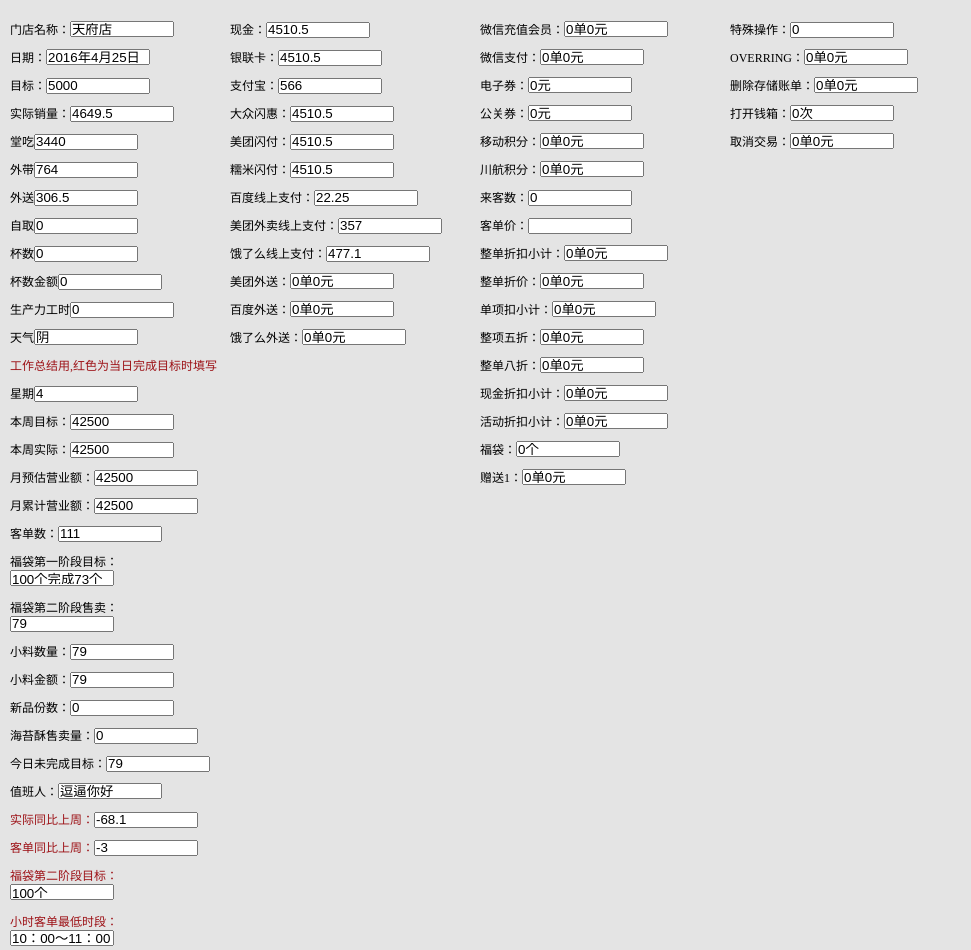
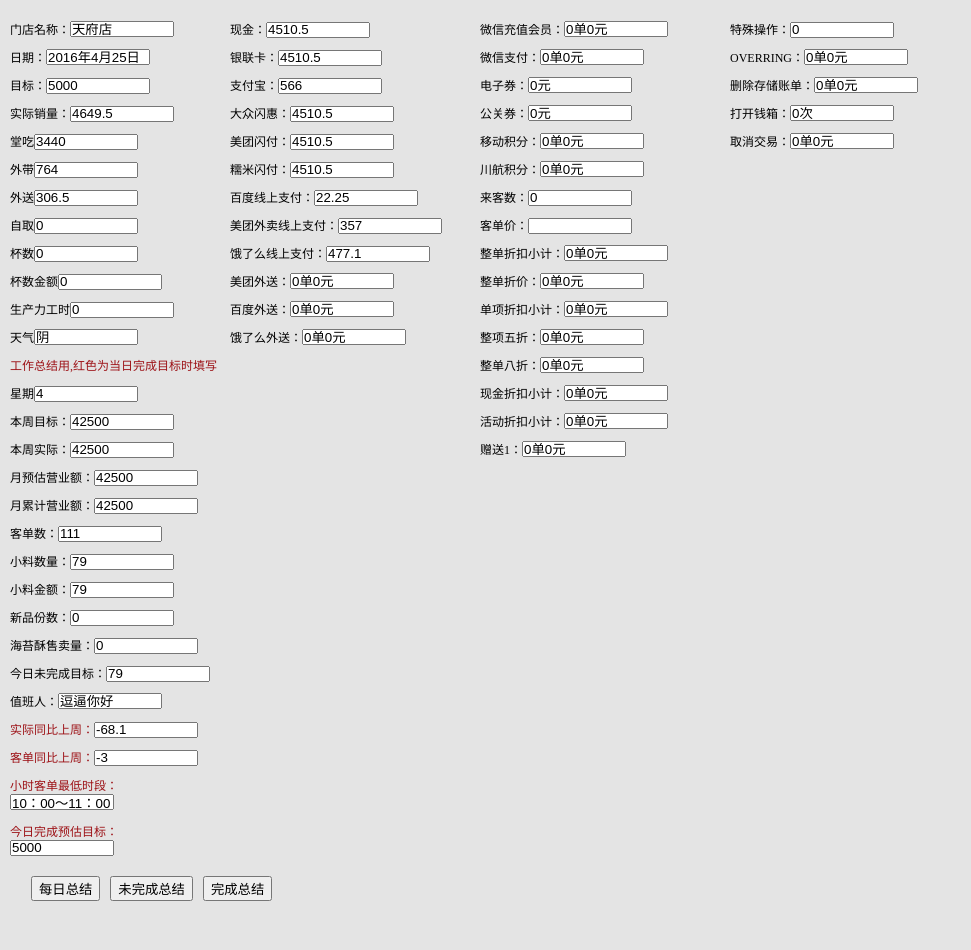
Before and after one commit to rsl140/Meetfresh-Account-Book, a plain HTML site: page index.html in a window 1280 px wide. Shown: the top 950 px of the page, without its empty margins (0-971 px from the left). After the commit the page ends 926 px from the top, so only its background shows below. Drawn offline with Linux system fonts and the light colour scheme.

Commit message:
Update index.html
delete 福袋

```diff
--- a/index.html
+++ b/index.html
@@ -41,9 +41,9 @@
 				<li class="mt10"><label id="ygyye">月预估营业额：</label><input type="text" id="index_ygyye" name="index_ygyye" value="42500" class="w100 h12"></li>
 				<li class="mt10"><label id="ljyye">月累计营业额：</label><input type="text" id="index_ljyye" name="index_ljyye" value="42500" class="w100 h12"></li>
 				<li class="mt10"><label id="kds">客单数：</label><input type="text" id="index_kds" name="index_kds" value="111" class="w100 h12"></li>
-				<li class="mt10"><label id="fd_1">福袋第一阶段目标：</label><input type="text" id="index_fd_1" name="index_fd_1" value="100个完成73个" class="w100 h12"></li>
+				<!--<li class="mt10"><label id="fd_1">福袋第一阶段目标：</label><input type="text" id="index_fd_1" name="index_fd_1" value="100个完成73个" class="w100 h12"></li>
 				<li class="mt10"><label id="fd_1m">福袋第二阶段售卖：</label><input type="text" id="index_fd_1m" name="index_fd_1m" value="79" class="w100 h12"></li>
-				<li class="mt10"><label id="xlsl">小料数量：</label><input type="text" id="index_xlsl" name="index_xlsl" value="79" class="w100 h12"></li>
+				--><li class="mt10"><label id="xlsl">小料数量：</label><input type="text" id="index_xlsl" name="index_xlsl" value="79" class="w100 h12"></li>
 				<li class="mt10"><label id="xlje">小料金额：</label><input type="text" id="index_xlje" name="index_xlje" value="79" class="w100 h12"></li>
 				<li class="mt10"><label id="xpfs">新品份数：</label><input type="text" id="index_xpfs" name="index_xpfs" value="0" class="w100 h12"></li>
 				<li class="mt10"><label id="hts">海苔酥售卖量：</label><input type="text" id="index_hts" name="index_hts" value="0" class="w100 h12"></li>
@@ -51,8 +51,8 @@
 				<li class="mt10"><label id="zbr">值班人：</label><input type="text" id="index_zbr" name="index_zbr" value="逗逼你好" class="w100 h12"></li>
 				<li class="mt10"><label id="tbsz1" class="color3">实际同比上周：</label><input type="text" id="index_tbsz1" name="index_tbsz1" value="-68.1" class="w100 h12"></li>
 				<li class="mt10"><label id="tbsz2" class="color3">客单同比上周：</label><input type="text" id="index_tbsz2" name="index_tbsz2" value="-3" class="w100 h12"></li>
-				<li class="mt10"><label id="fd_2" class="color3">福袋第二阶段目标：</label><input type="text" id="index_fd_2" name="index_fd_2" value="100个" class="w100 h12"></li>
-				<li class="mt10"><label id="xszd" class="color3">小时客单最低时段：</label><input type="text" id="index_xszd" name="index_xszd" value="10：00～11：00" class="w100 h12"></li>
+				<!--<li class="mt10"><label id="fd_2" class="color3">福袋第二阶段目标：</label><input type="text" id="index_fd_2" name="index_fd_2" value="100个" class="w100 h12"></li>
+				--><li class="mt10"><label id="xszd" class="color3">小时客单最低时段：</label><input type="text" id="index_xszd" name="index_xszd" value="10：00～11：00" class="w100 h12"></li>
 				<li class="mt10"><label id="wcmb" class="color3">今日完成预估目标：</label><input type="text" id="index_wcmb" name="index_wcmb" value="5000" class="w100 h12"></li>
 
 			</ul>
@@ -86,12 +86,12 @@
 					<li class="mt10"><label id="kdj">客单价：</label><input type="text" id="index_kdj" name="index_kdj" value="" class="w100 h12"></li>
 					<li class="mt10"><label id="o_1">整单折扣小计：</label><input type="text" id="index_o_1" name="index_o_1" value="0单0元" class="w100 h12"></li>
 					<li class="mt10"><label id="o_2">整单折价：</label><input type="text" id="index_o_2" name="index_o_2" value="0单0元" class="w100 h12"></li>
-					<li class="mt10"><label id="o_3">单项扣小计：</label><input type="text" id="index_o_3" name="index_o_3" value="0单0元" class="w100 h12"></li>
+					<li class="mt10"><label id="o_3">单项折扣小计：</label><input type="text" id="index_o_3" name="index_o_3" value="0单0元" class="w100 h12"></li>
 					<li class="mt10"><label id="o_4">整项五折：</label><input type="text" id="index_o_4" name="index_o_4" value="0单0元" class="w100 h12"></li>
 					<li class="mt10"><label id="o_5">整单八折：</label><input type="text" id="index_o_5" name="index_o_5" value="0单0元" class="w100 h12"></li>
 					<li class="mt10"><label id="o_6">现金折扣小计：</label><input type="text" id="index_o_6" name="index_o_6" value="0单0元" class="w100 h12"></li>
 					<li class="mt10"><label id="o_7">活动折扣小计：</label><input type="text" id="index_o_7" name="index_o_7" value="0单0元" class="w100 h12"></li>
-					<li class="mt10"><label id="o_8">福袋：</label><input type="text" id="index_o_8" name="index_o_8" value="0个" class="w100 h12"></li>
+					<!--<li class="mt10"><label id="o_8">福袋：</label><input type="text" id="index_o_8" name="index_o_8" value="0个" class="w100 h12"></li>-->
 					<li class="mt10"><label id="o_9">赠送1：</label><input type="text" id="index_o_9" name="index_o_9" value="0单0元" class="w100 h12"></li>
 					</ul>
 			</div>
```
